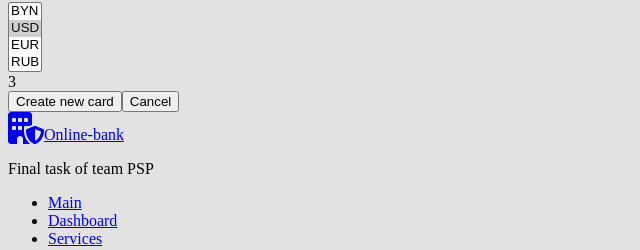
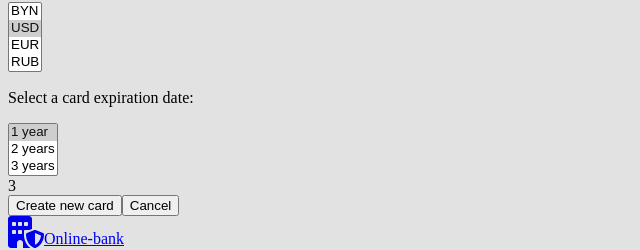
Before and after one commit to pshigotskaya26/online-banking-2023-team, a React (Create React App) app: page /new-card in a window 1280 px wide. Shown: the part 569-819 px from the top of the page, without its empty margins (0-640 px from the left). Built offline with nearby package versions, Linux system fonts and the light colour scheme.

Commit message:
feat: implement selection of the card expiry date

```diff
--- a/src/components/formNewCard/index.css
+++ b/src/components/formNewCard/index.css
@@ -20,6 +20,7 @@
 	@apply w-2/5;
 }
 
-.select-currency {
+.select-currency,
+.select-expiration {
 	@apply w-full border;
 }
--- a/src/components/formNewCard/index.tsx
+++ b/src/components/formNewCard/index.tsx
@@ -1,18 +1,28 @@
 import React, {useState} from 'react';
 import './index.css';
 import CardCurrencyEnum from "../../types/enums/CardCurrencyEnum";
+import CardExpiryDateEnum from '../../types/enums/CardExpiryDateEnum';
 import OptionItemCurrency from "../optionItemCurrency";
+import OptionItemExpiration from '../optionItemExpiration';
 
 const FormNewCard: React.FC = () => {
-
 	const [currency, setCurrency] = useState<string>(CardCurrencyEnum.USD);
+	const [expiration, setExpiration] = useState<string>(CardExpiryDateEnum.year_1);
 
 	const changeCurrency =(newCurrency: string): void => {
 		setCurrency(newCurrency);
 	};
 
+	const changeExpiration =(newExpiration: string): void => {
+		setExpiration(newExpiration);
+	};
+
 	const handleSelectCurrency = (event: React.ChangeEvent<HTMLSelectElement>) => {
 		changeCurrency(event.target.value);
+	}
+
+	const handleSelectExpiration = (event: React.ChangeEvent<HTMLSelectElement>) => {
+			changeExpiration(event.target.value);
 	}
 
 	return (
@@ -31,7 +41,12 @@ const FormNewCard: React.FC = () => {
 									</select>
 								</div>
 								<div className='card-data__expiration'>
-
+									<p className='mb-4 text-sm font-medium text-gray-900 dark:text-white'>Select a card expiration date:</p>
+									<select onChange={handleSelectExpiration} className='select-expiration' size={Object.values(CardExpiryDateEnum).length} value={expiration}>
+										{(Object.values(CardExpiryDateEnum)).map((optionItem: string) => (
+											<OptionItemExpiration key={optionItem} value={optionItem} />
+										))}
+									</select>
 								</div>
 								<div className='card-data__bg'>3</div>
 							</div>
@@ -45,7 +60,6 @@ const FormNewCard: React.FC = () => {
 					{/*<input className="input-create-card" type="submit" onClick={handleCreateNewCard} />*/}
 				</form>
 			</div>
-
 	);
 };
 
--- /dev/null
+++ b/src/components/optionItemExpiration/index.tsx
@@ -0,0 +1,16 @@
+import React, { ReactNode } from 'react';
+import './index.css';
+
+interface OptionItemExpirationProps {
+	value: string;
+}
+
+const OptionItemExpiration: React.FC<OptionItemExpirationProps> = (props) => {
+	return (
+		<option className='select-expiration__item' value={props.value}>
+			{(props.value === '1') ? `${props.value} year` : `${props.value} years`}
+		</option>
+	);
+};
+
+export default OptionItemExpiration;
--- a/src/types/enums/CardExpiryDateEnum.ts
+++ b/src/types/enums/CardExpiryDateEnum.ts
@@ -1,7 +1,7 @@
 enum CardExpiryDateEnum {
-	year_1 = '1 year',
-	year_2 = '2 year',
-	year_3 = '3 year'
+	year_1 = '1',
+	year_2 = '2',
+	year_3 = '3'
 }
 
 export default CardExpiryDateEnum;
```
Also changed, not shown: src/components/optionItemExpiration/index.css (added).
